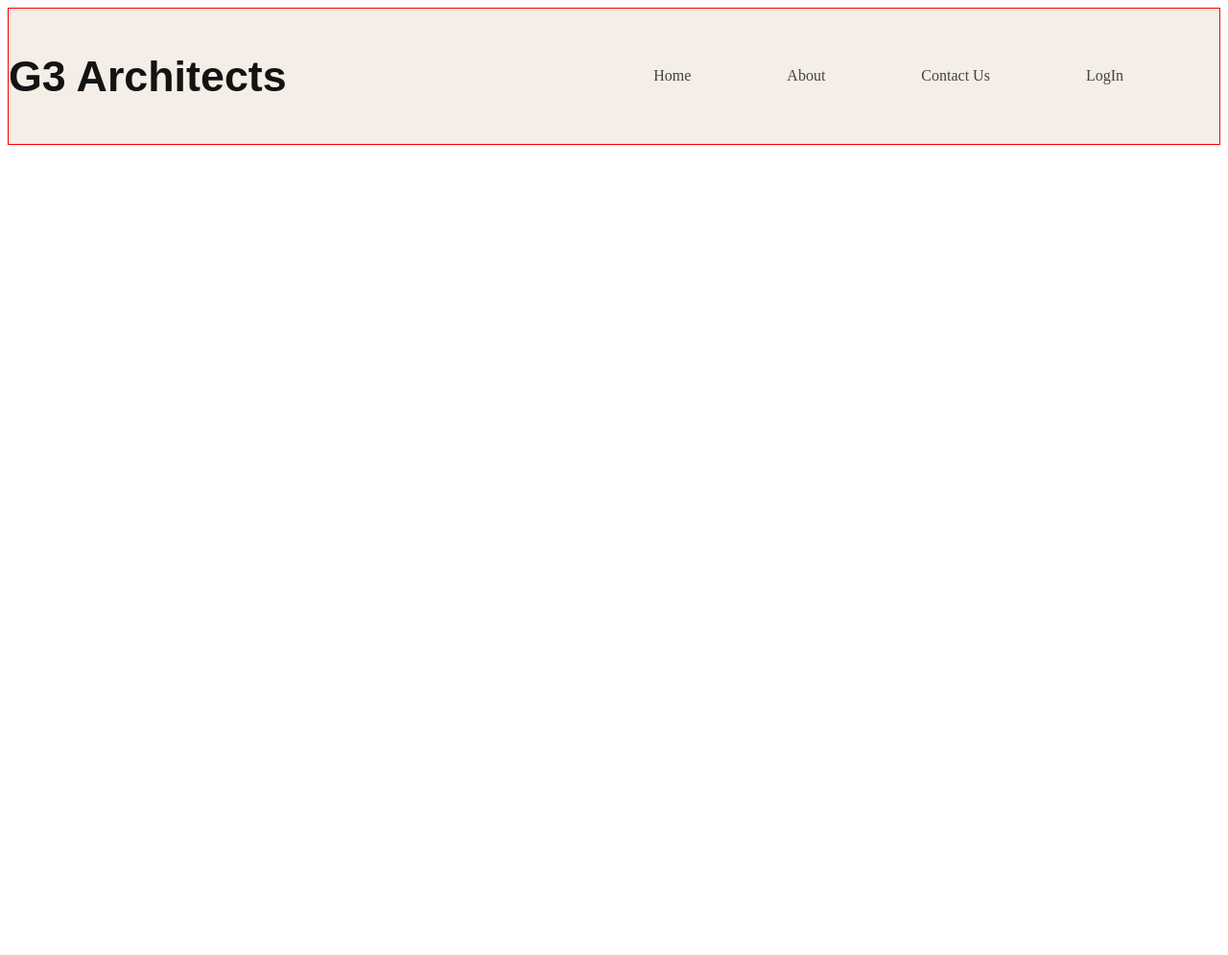
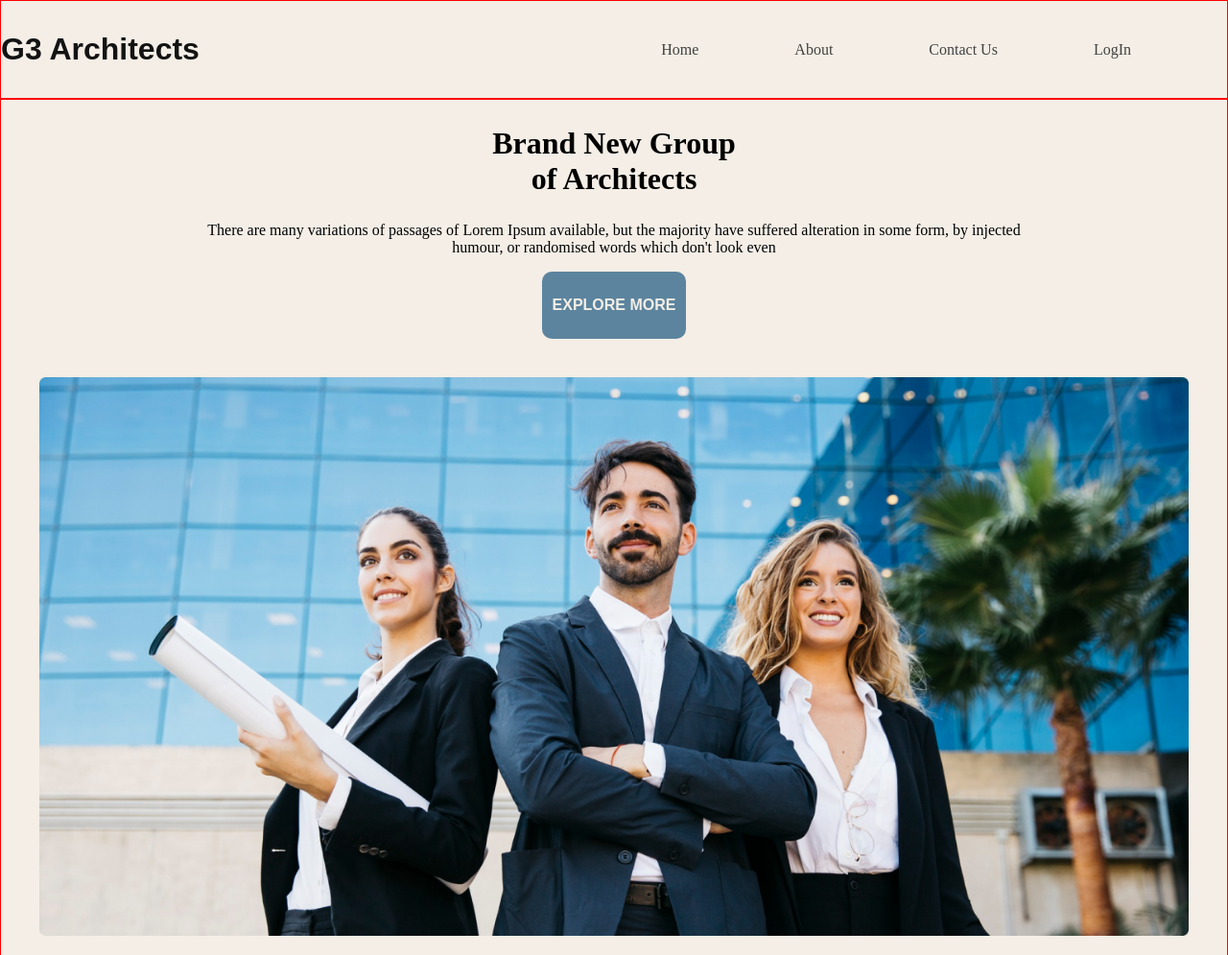
Before and after one commit to SabbirReturn/architect-website-repo, a plain HTML site: page index.html in a window 1280 px wide. Shown: the whole page at 96% size. Before the commit the page ends 800 px from the top, so only its background shows below. Drawn offline with Linux system fonts and the light colour scheme.

Commit message:
banner-section

```diff
--- a/index.html
+++ b/index.html
@@ -19,6 +19,16 @@
                 </ul>
             </nav>
         </section>
+        <section class="bannner-container">
+            <h1 class="banner-title">Brand New Group of Architects</h1>
+            <p class="banner-description">There are many variations of passages of Lorem Ipsum available, but the majority have suffered alteration in some form, by injected humour, or randomised words which don't look even</p>
+            <div class="btn-container">
+                <button class="primary-btn">Explore More</button>
+            </div>
+            <figure>
+                <img class="banner-picture" src="images/banner.png" alt="">
+            </figure>
+        </section>
     </header>
 </body>
 </html>
--- a/styles/index.css
+++ b/styles/index.css
@@ -1,12 +1,12 @@
-*{
-    /* margin: 0; */
+body{
+    margin: 0;
 }
 /* header styles */
 .header-part{
     background-color: #f4eee6;
 }
 /* navbar styles */
-.navbar-container{
+.navbar-container, .bannner-container{
     max-width: 1300px;
     margin: 0px auto;
     border: 1px solid red;
@@ -14,7 +14,7 @@
 nav h1{
     font-family: Arial;
     color: #131313;
-    font-size: 2.8rem;
+    font-size: 2rem;
     font-weight: 700;
 }
 nav{
@@ -35,8 +35,61 @@ nav ul li a{
     color: rgb(66, 66, 66);
 }
 
+/* Banner styles */
+.banner-title{
+    text-align: center;
+    font-size: 2rem;
+    padding: 0px 500px;
+    font-weight: 700;
+}
+.banner-description{
+    text-align: center;
+    padding: 0px 200px;
+}
+.btn-container{
+    text-align: center;
+    margin-bottom:40px ;
+}
+.primary-btn{
+    background: #5c849e;
+    color: #f4eee6;
+    height: 4.37rem;
+    width: 9.37rem;
+    font-size: 1rem;
+    font-weight: 700;
+    border-radius: 10px;
+    text-transform: uppercase;
+    border: none;
+    cursor: pointer;
+    position: relative;
+    overflow: hidden;
+    transition: background 0.3s ease-in-out;
+}
+  .primary-btn:hover {
+    background: #2980b9;
+  }
 
+  .primary-btn::before {
+    content: '';
+    position: absolute;
+    top: 0;
+    left: 0;
+    width: 100%;
+    height: 100%;
+    background: rgba(255, 255, 255, 0.2);
+    transform: scaleX(0);
+    transform-origin: left;
+    transition: transform 0.5s ease-in-out;
+  }
 
+  .primary-btn:hover::before {
+    transform: scaleX(1);
+  }
+  .banner-picture{
+    width: 100%;
+  }
+
+/* medium screen responsive */
 @media screen and (max-width:576px) {
     nav{
         flex-direction: column;
@@ -44,4 +97,14 @@ nav ul li a{
     nav ul li a{
         margin-right: 20px;
     }
+    .banner-title{
+        text-align: center;
+        font-size: 2rem;
+        padding: 0px;
+
+    }
+    .banner-description{
+        text-align: center;
+        padding: 0px 10px;
+    }
 }
```
